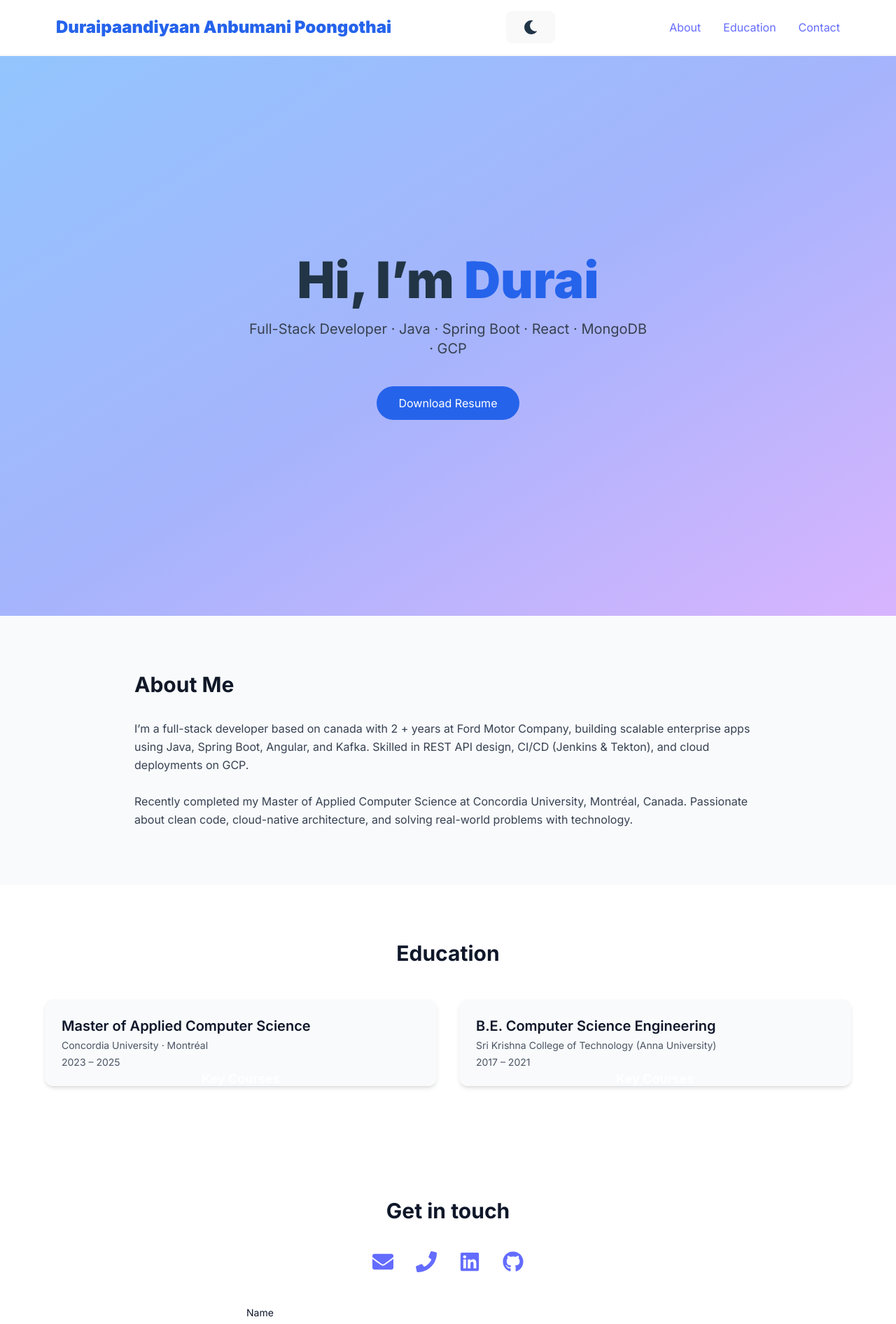
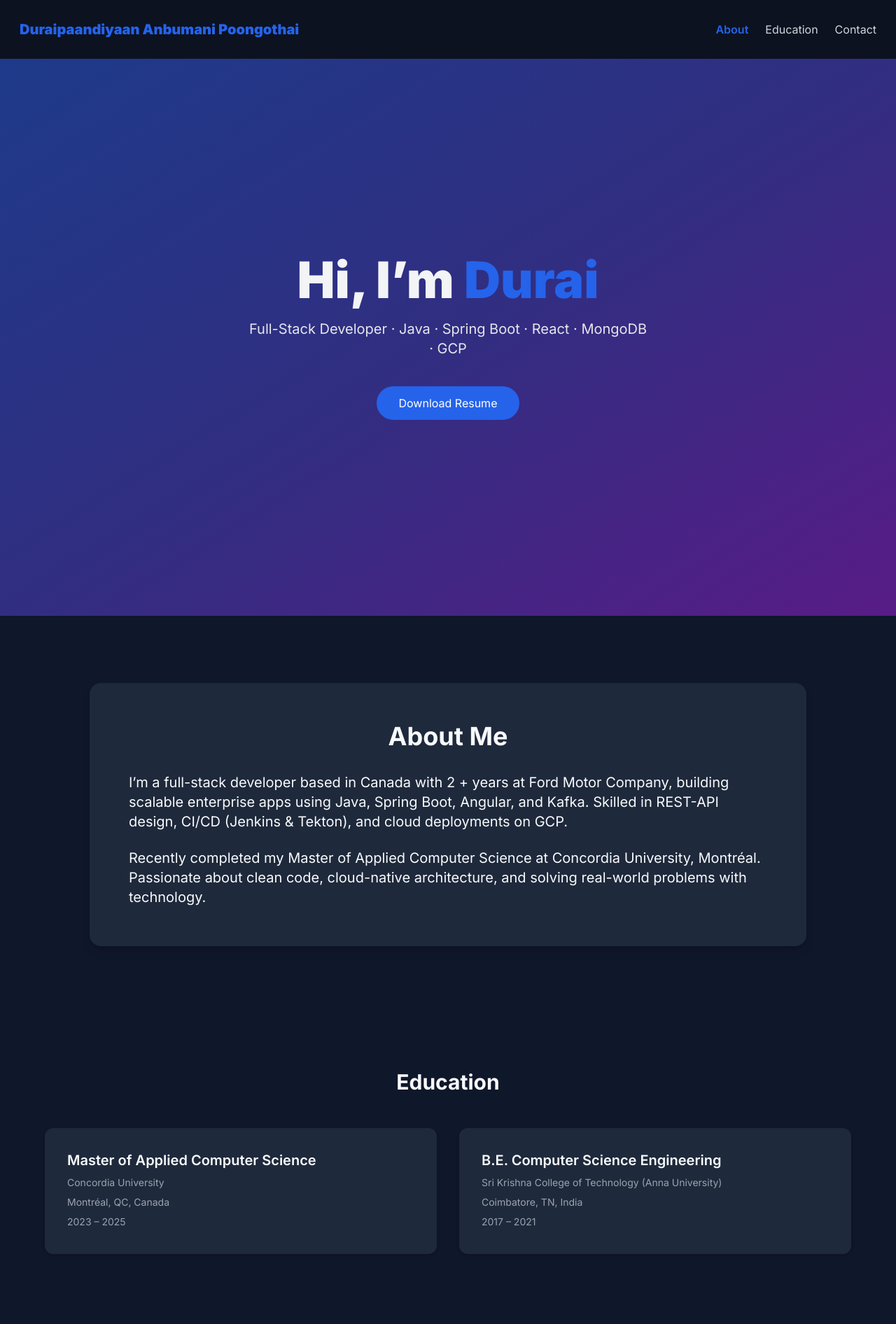
Before and after one commit to sankardurai17/my-portfolio, a React (Vite) app: page / in a window 1280 px wide. Shown: the top 1892 px of the page at 70% size. Built offline with nearby package versions, Linux system fonts and the light colour scheme.

Commit message:
UI updates

```diff
--- a/index.html
+++ b/index.html
@@ -1,5 +1,5 @@
 <!doctype html>
-<html lang="en">
+<html lang="en" class="dark">
   <head>
     <meta charset="UTF-8" />
     <link rel="icon" type="image/svg+xml" href="/vite.svg" />
--- a/src/components/About.tsx
+++ b/src/components/About.tsx
@@ -1,23 +1,33 @@
+import { motion } from 'framer-motion';
+
 export default function About() {
   return (
-      <section id="about" className="py-20 bg-surfaceAlt dark:bg-surfaceAltDark">
-        <div className="max-w-4xl mx-auto">
-          <h2 className="text-3xl font-bold mb-8 text-center md:text-left text-gray-900 dark:text-gray-100">
-            About Me
-          </h2>
+    <section id="about" className="py-24 bg-surface dark:bg-surfaceDark">
+      <motion.div
+        whileHover={{ y: -8, scale: 1.05 }}
+        transition={{ type: 'spring', stiffness: 200, damping: 20 }}
+        className="
+          max-w-5xl mx-auto rounded-2xl
+          bg-surfaceAlt dark:bg-surfaceAltDark
+          shadow-lg p-10 sm:p-14
+          text-text dark:text-textDark
+        "
+      >
+        <h2 className="text-4xl font-bold mb-8 text-center">About Me</h2>
 
-          <p className="leading-relaxed text-gray-700 dark:text-gray-300">
-            I’m a full-stack developer based on canada with 2 + years at Ford Motor Company,
-            building scalable enterprise apps using Java, Spring Boot, Angular,
-            and Kafka. Skilled in REST API design, CI/CD (Jenkins & Tekton), and
-            cloud deployments on GCP.
-            <br />
-            <br />
+        <p className="text-lg md:text-xl leading-relaxed">
+          I’m a full-stack developer based in Canada with 2 + years at Ford Motor
+          Company, building scalable enterprise apps using&nbsp;Java, Spring Boot,
+          Angular, and Kafka. Skilled in REST-API design, CI/CD (Jenkins&nbsp;&amp; Tekton),
+          and cloud deployments on&nbsp;GCP.
+        </p>
+
+        <p className="text-lg md:text-xl leading-relaxed mt-6">
           Recently completed my Master of Applied Computer Science at Concordia
-            University, Montréal, Canada. Passionate about clean code, cloud-native
+          University, Montréal. Passionate about clean code, cloud-native
           architecture, and solving real-world problems with technology.
         </p>
-        </div>
+      </motion.div>
     </section>
   );
 }
--- a/src/components/Education.tsx
+++ b/src/components/Education.tsx
@@ -3,44 +3,54 @@ import { motion } from 'framer-motion';
 interface CardProps {
   degree: string;
   school: string;
+  location: string;
   dates: string;
   url: string;
   courses: string[];
 }
 
-function EduCard({ degree, school, dates, url, courses }: CardProps) {
+function EduCard({ degree, school, location, dates, url, courses }: CardProps) {
+  /* variants let the overlay react to the parent’s hover state */
+  const overlay = {
+    hidden: { opacity: 0, scale: 0.9 },
+    show:   { opacity: 1, scale: 1 },
+  };
+
   return (
-    <motion.a
-      href={url}
-      target="_blank"
-      rel="noreferrer"
-      whileHover={{ scale: 1.04 }}
-      className="relative flex flex-col h-full rounded-xl bg-surfaceAlt dark:bg-surfaceAltDark
-                 shadow-md hover:shadow-xl group overflow-hidden cursor-pointer transition"
+    <a href={url} target="_blank" rel="noreferrer">
+      <motion.div
+        initial="hidden"
+        whileHover="show"
+        variants={{ hidden: {}, show: {} }}
+        transition={{ duration: 0.3, ease: 'easeOut' }}
+        className="relative rounded-xl bg-surfaceAlt dark:bg-surfaceAltDark
+                   shadow-md cursor-pointer overflow-hidden"
       >
-      {/* Front */}
-      <div className="p-6 flex flex-col gap-1 grow">
+        {/* front */}
+        <div className="p-8 flex flex-col gap-2 min-h-[180px]">
           <h3 className="text-xl font-semibold text-text dark:text-textDark">
             {degree}
           </h3>
-        <p className="text-sm text-gray-600 dark:text-gray-400">{school}</p>
-        <p className="text-sm text-gray-600 dark:text-gray-400">{dates}</p>
+          <p className="text-sm text-gray-500 dark:text-gray-400">{school}</p>
+          <p className="text-sm text-gray-500 dark:text-gray-400">{location}</p>
+          <p className="text-sm text-gray-500 dark:text-gray-400">{dates}</p>
         </div>
 
-      {/* Slide-up overlay */}
-      <div
-  className="absolute inset-0 h-full w-full rounded-xl bg-primary/80 backdrop-blur-md
-             flex flex-col justify-center items-center text-center
-             px-6 py-8 text-white translate-y-full group-hover:translate-y-0
-             transition-transform duration-300 ease-in-out"
+        {/* overlay */}
+        <motion.div
+          variants={overlay}
+          className="absolute inset-0 flex flex-col justify-center items-center text-center
+                     rounded-xl bg-primary/90 text-white px-8 py-10"
         >
-        <h4 className="text-lg font-bold mb-3">Key Courses</h4>
+          <h4 className="text-lg font-bold mb-4">Key Courses</h4>
           <ul className="text-sm space-y-1">
-          {courses.map(c => <li key={c}>{c}</li>)}
+            {courses.map((c) => (
+              <li key={c}>{c}</li>
+            ))}
           </ul>
-        <p className="mt-6 text-xs opacity-80">Click to visit school site</p>
-      </div>
-    </motion.a>
+        </motion.div>
+      </motion.div>
+    </a>
   );
 }
 
@@ -51,16 +61,12 @@ export default function Education() {
         Education
       </h2>
 
-      {/* Auto-fit grid — cards grow/shrink naturally */}
-      <div
-        className="
-          max-w-6xl mx-auto grid gap-8
-          [grid-template-columns:repeat(auto-fit,minmax(280px,1fr))]
-        "
-      >
+      <div className="max-w-6xl mx-auto grid gap-8
+                      [grid-template-columns:repeat(auto-fit,minmax(280px,1fr))]">
         <EduCard
           degree="Master of Applied Computer Science"
-          school="Concordia University · Montréal"
+          school="Concordia University"
+          location="Montréal, QC, Canada"
           dates="2023 – 2025"
           url="https://www.concordia.ca/"
           courses={[
@@ -73,9 +79,15 @@ export default function Education() {
         <EduCard
           degree="B.E. Computer Science Engineering"
           school="Sri Krishna College of Technology (Anna University)"
+          location="Coimbatore, TN, India"
           dates="2017 – 2021"
           url="https://skct.edu.in/"
-          courses={['OOP', 'Data Structures', 'DBMS', 'Computer Networks']}
+          courses={[
+            'Object Oriented Programming',
+            'Data Structures',
+            'Database Management System',
+            'Computer Networks',
+          ]}
         />
       </div>
     </section>
--- a/src/components/Footer.tsx
+++ b/src/components/Footer.tsx
@@ -1,6 +1,6 @@
 export default function Footer() {
     return (
-      <footer className="py-8 text-center text-sm text-gray-600 dark:text-gray-400">
+      <footer className="py-8 text-center text-sm text-gray-800 ">
         © {new Date().getFullYear()} Durai — Built with React & Tailwind.
       </footer>
     );
--- a/src/components/Header.tsx
+++ b/src/components/Header.tsx
@@ -1,42 +1,48 @@
 import { useState } from 'react';
 import { FaBars } from 'react-icons/fa';
-import ThemeToggle from './ThemeToggle';
+import useActiveSection from '../hooks/useActiveSection';
 
 const links = [
-    { href: '#about', label: 'About' },
-    {href : '#education', label: 'Education'},
-    { href: '#contact', label: 'Contact' }
+  { href: '#about',       id: 'about',       label: 'About' },
+  { href: '#education',   id: 'education',   label: 'Education' },
+  { href: '#contact',     id: 'contact',     label: 'Contact' },
 ];
-
-
 export default function Header() {
   const [open, setOpen] = useState(false);
+  const active = useActiveSection(links.map(l => l.id));
 
   return (
-    <header className="fixed w-full backdrop-blur-sm bg-glass/50 dark:bg-black/30 shadow-sm z-20">
-      <nav className="max-w-6xl mx-auto flex items-center justify-between p-4">
-        <a href="#" className="text-2xl font-extrabold text-primary">
+    <header className="fixed top-0 left-0 right-0 z-50 bg-[#0c1220] text-white">
+  <nav className="max-w-10xl mx-auto flex items-center justify-between px-7 py-7">
+        {/* Brand */}
+        <a href="#" className="text-lg md:text-xl font-extrabold text-primary whitespace-nowrap">
           Duraipaandiyaan Anbumani Poongothai
         </a>
 
-        <div className="flex items-center gap-4">
-          <ThemeToggle />
+        {/* Burger (mobile) */}
         <button
-            className="md:hidden"
+          className="md:hidden text-gray-300"
           onClick={() => setOpen(!open)}
-            aria-label="Toggle menu"
+          aria-label="Toggle navigation"
         >
           <FaBars size={24} />
         </button>
-        </div>
 
-        <ul className="md:flex gap-8">
-  {links.map(({ href, label }) => (
-    <li key={href}>
+        {/* Links */}
+        <ul
+          className={`${
+            open ? 'block' : 'hidden'
+          } absolute md:static top-16 left-0 right-0 bg-[#0c1220]/95
+             md:bg-transparent md:flex md:gap-6 px-4 py-4 md:p-0`}
+        >
+          {links.map(({ href, id, label }) => (
+            <li key={id}>
               <a
                 href={href}
-        className="block py-2 hover:text-primary transition
-                   [aria-current='true']:text-primary"
+                onClick={() => setOpen(false)}
+                className={`block py-2 md:py-0 transition ${
+                  active === id ? 'text-primary font-semibold' : 'text-gray-300'
+                }`}
               >
                 {label}
               </a>
--- a/src/components/Hero.tsx
+++ b/src/components/Hero.tsx
@@ -11,7 +11,7 @@ export default function Hero() {
         animate={{ opacity: 1, y: 0 }}
         transition={{ duration: 0.6 }}
         /* ❯ fluid font size with clamp() */
-        className="font-extrabold mb-4 text-[clamp(4.5rem,5vw+1rem,4.5rem)]"
+        className="font-extrabold mb-4 text-[clamp(4.5rem,5vw+1rem,4.5rem)] text-gray-100"
       >
         Hi, I’m <span className="text-primary">Durai</span>
       </motion.h1>
--- /dev/null
+++ b/src/hooks/useActiveSection.ts
@@ -0,0 +1,27 @@
+import { useEffect, useState } from 'react';
+
+export default function useActiveSection(sectionIds: string[]) {
+  const [active, setActive] = useState<string>(sectionIds[0]);
+
+  useEffect(() => {
+    const observers: IntersectionObserver[] = [];
+
+    sectionIds.forEach((id) => {
+      const el = document.getElementById(id);
+      if (!el) return;
+
+      const observer = new IntersectionObserver(
+        ([entry]) => {
+          if (entry.isIntersecting) setActive(id);
+        },
+        { rootMargin: '-45% 0px -45% 0px' } // middle of viewport
+      );
+      observer.observe(el);
+      observers.push(observer);
+    });
+
+    return () => observers.forEach((o) => o.disconnect());
+  }, [sectionIds]);
+
+  return active;
+}
```
Lines whose indentation alone changed are shown as unchanged.
